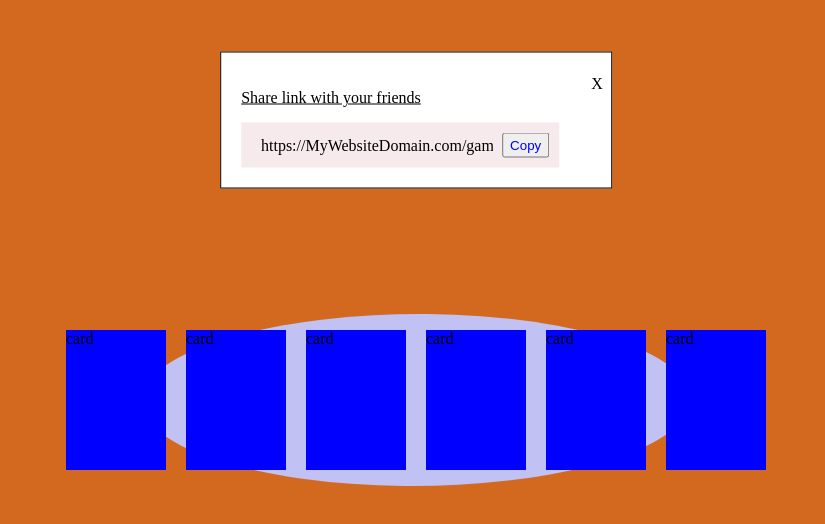
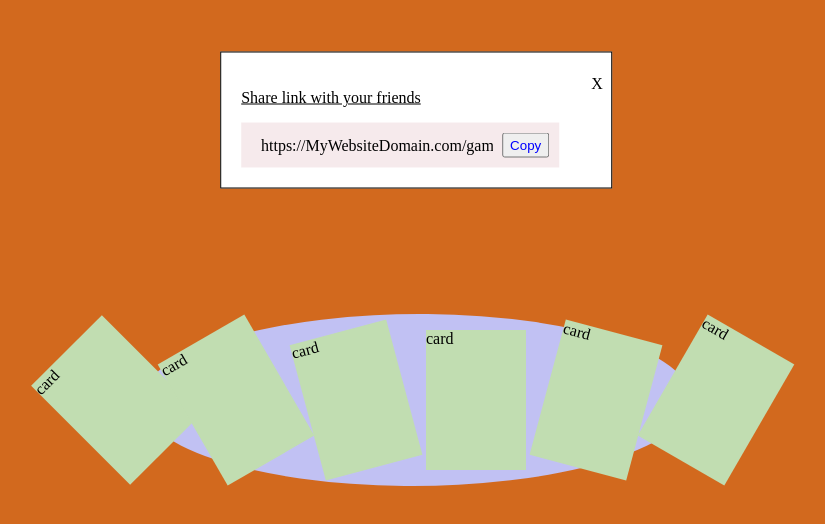
Before and after one commit to williamowen65/personal-project, a React (Create React App) app: page /game/1 in a window 1280 px wide. Shown: the top 524 px of the page, without its empty margins (224-1049 px from the left). Built offline with nearby package versions, Linux system fonts and the light colour scheme.

Commit message:
more card styles!!!!!!

```diff
--- a/src/App.css
+++ b/src/App.css
@@ -71,7 +71,7 @@ button {
 .card {
   width: 100px;
   height: 140px;
-  background: blue;
+  background: #c1ddb1;
   margin: 10px;
 }
 
--- a/src/components/game/card/Card.jsx
+++ b/src/components/game/card/Card.jsx
@@ -1,8 +1,9 @@
 import React from 'react'
 
-export default function Card() {
+export default function Card({styles}) {
+    console.log(styles);
     return (
-        <div className='card'>
+        <div className='card' style={styles}>
             card
         </div>
     )
--- a/src/components/game/card/card.scss
+++ b/src/components/game/card/card.scss
@@ -2,12 +2,15 @@
     $width: 100px;
     width: $width;
     height: $width * 1.4;
-    background: blue;
+    background: rgb(193, 221, 177);
     margin: 10px;
 }
 
+/// The angle of a card is determined via javascript
+
 .hand{
     display: flex;
+
 }
 
 /*
--- /dev/null
+++ b/src/components/game/card/cardLogic.jsx
@@ -0,0 +1,24 @@
+import Card from "./Card";
+
+
+
+export function assignAngles(myCardCount) {
+
+    const bounds = [-45, 45]
+    const difference = (bounds[0] * -1) + bounds[1]
+    const factor = difference /myCardCount
+    let start = bounds[0]
+    console.log(myCardCount);
+    const myCards = []
+
+    for(let i = 0; i < myCardCount; i++){
+        const styles = {
+            transform: `rotate(${start}deg)`
+        }
+
+        start += factor
+        myCards.push(<Card styles={styles} key={i}/>)
+    }
+
+    return myCards
+}
--- a/src/components/game/foreground/Foreground.jsx
+++ b/src/components/game/foreground/Foreground.jsx
@@ -1,5 +1,6 @@
 import React, { useState } from 'react'
 import { useEffect } from 'react/cjs/react.development';
+import { assignAngles } from '../card/cardLogic';
 
 import Card from '../card/Card';
 
@@ -9,16 +10,13 @@ export default function Foreground() {
     const [cards, setCards] = useState([])
 
     useEffect(() => {
-        console.log('cards: ', cards, cardData);
-        const myCards = []
-        for(let i = 0; i < cardData; i++){
-            myCards.push(<Card key={i}/>)
-        }
+
+        const myCards = assignAngles(cardData)
+        console.log(myCards);
         setCards(myCards)
-        console.log(myCards);
-
     }, [cardData])
     // console.log(cards);
+
 
     return (
         <div className='foreground hand'>
```
Also changed, not shown: 1 other file (tests, documents, lock files or other folders).
